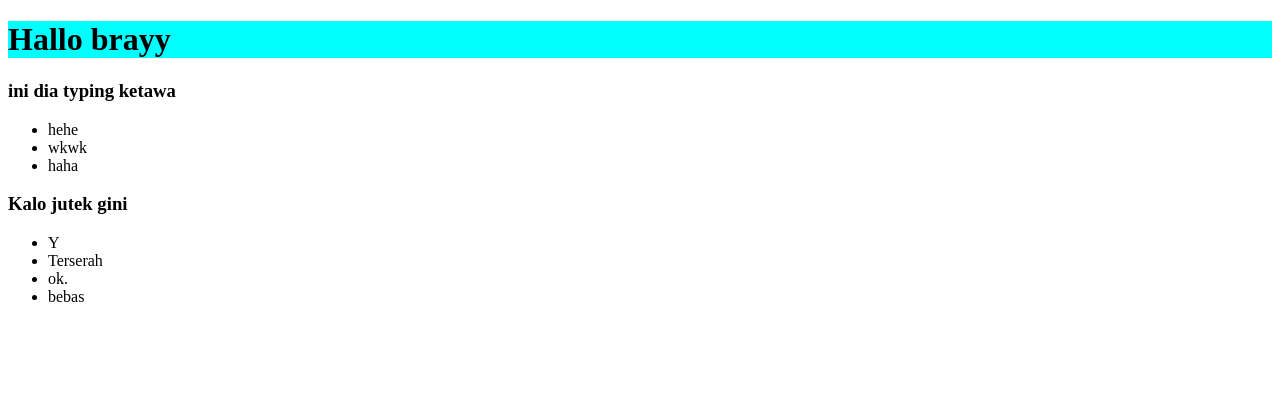
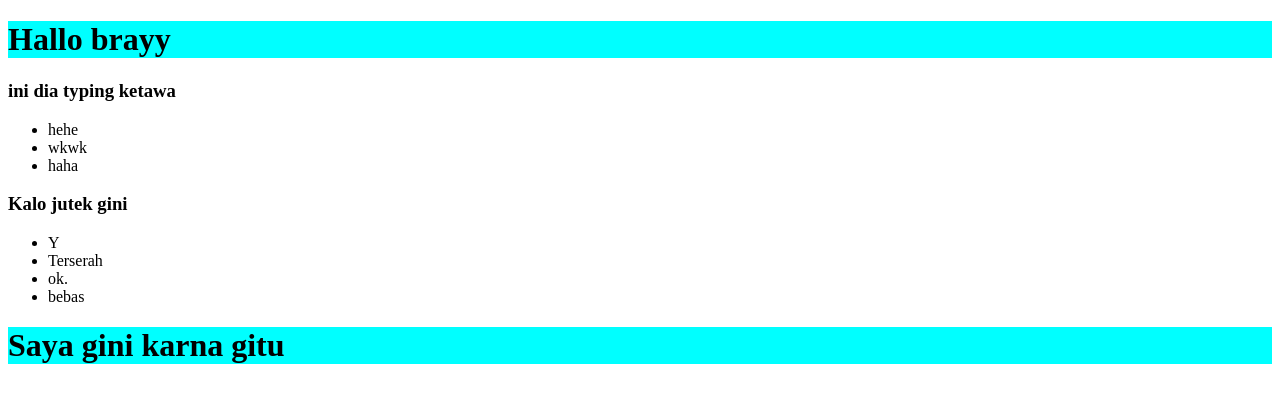
Before and after one commit to Andndre/COBACOBAGIT, a plain HTML site: page index.html in a window 1280 px wide. Drawn offline with Linux system fonts and the light colour scheme.

Commit message:
commit ketiga

```diff
--- a/index.html
+++ b/index.html
@@ -26,7 +26,9 @@
         <li> bebas</li>
     </ul>
 
-
+    <footer>
+        <h1> Saya gini karna gitu</h1>
+    </footer>
 
 </body>
 </html>
```
